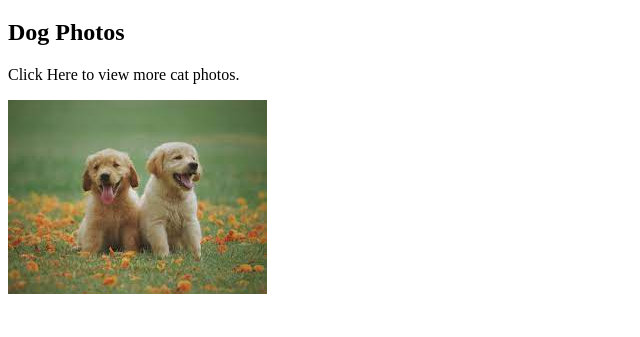
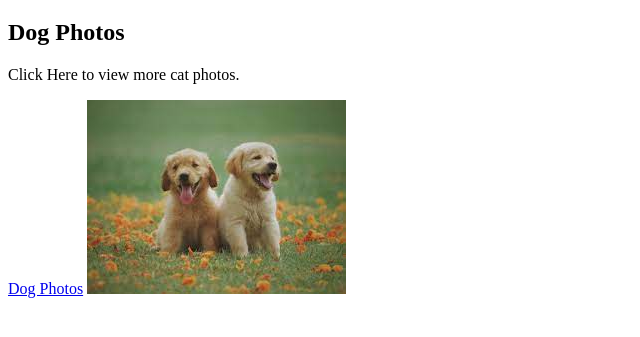
Before and after one commit to abneremmanuel123/DogPhotoApp, a plain HTML site: page index.html in a window 1280 px wide. Shown: the part 61-398 px from the top of the page, without its empty margins (0-640 px from the left). Drawn offline with Linux system fonts and the light colour scheme.

Commit message:
step 11 adding text between closing and opening tag

```diff
--- a/index.html
+++ b/index.html
@@ -13,7 +13,7 @@
     <main>
         <h2>Dog Photos</h2>
         <!-- TODO: ADd link to Dog photos-->
-        <p>Click Here to view more cat photos.</p><a href="https://www.pexels.com/search/dog/"></a>
+        <p>Click Here to view more cat photos.</p><a href="https://www.pexels.com/search/dog/">Dog Photos</a>
         <img src="dogs.jfif" alt="A cute dog sitting beside each other">
     </main>
 </body>
```
